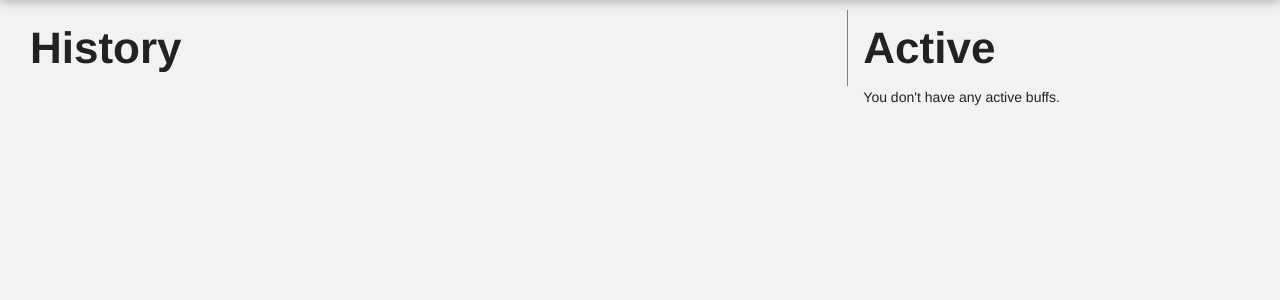
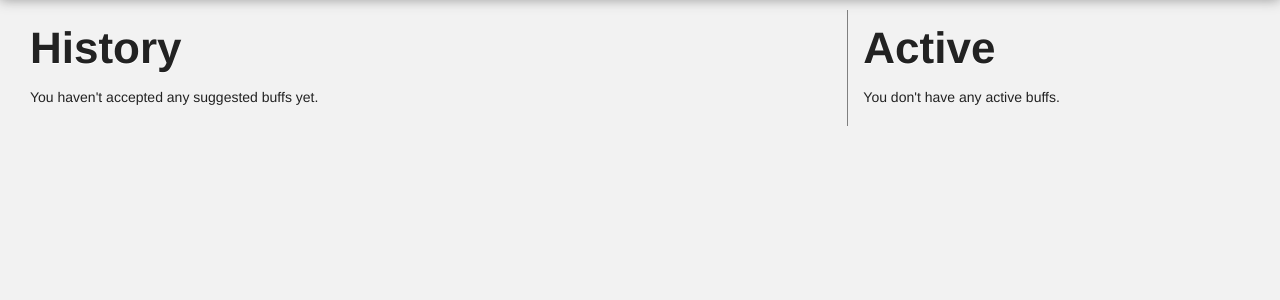
Before and after one commit to ryepdx/bittrails_dashboard, a Flask app: template templates/buffs/index.html in a window 1280 px wide. Shown: the part 45-345 px from the top of the page. Run offline with Flask 2, Linux system fonts and the light colour scheme; the template is opened without the code that fills it, so the values that code supplies are empty; parts of the project's set-up code (start-up, migrations or seed data) failed here and were passed over; some libraries are stand-ins or nearby versions.

Commit message:
Added code to handle rendering the buff page when there are no buffs.

```diff
--- a/templates/buffs/index.html
+++ b/templates/buffs/index.html
@@ -93,7 +93,11 @@ $(document).ready(function () {
 
 <div class="eight columns">
     <div><h1>History</h1></div>
-    <div id="buffs_timeline"></div>
+    <div id="buffs_timeline">
+        {% if not accepted_buffs %}
+        <p>You haven't accepted any suggested buffs yet.</p>
+        {% endif %}
+    </div>
 </div>
 
 <div class="four columns">
```
Also changed, not shown: buffs/views.py (+8 -5 lines).
